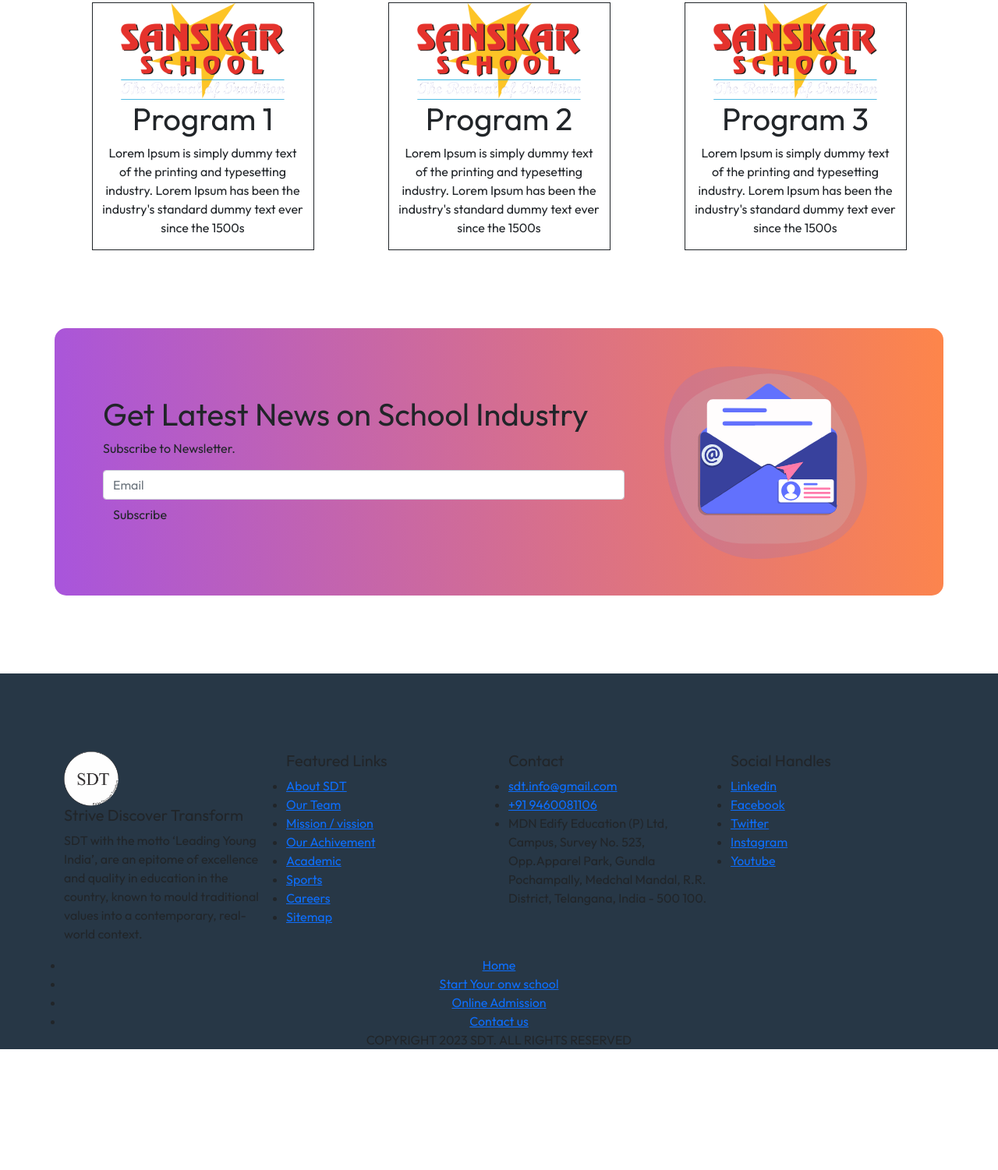
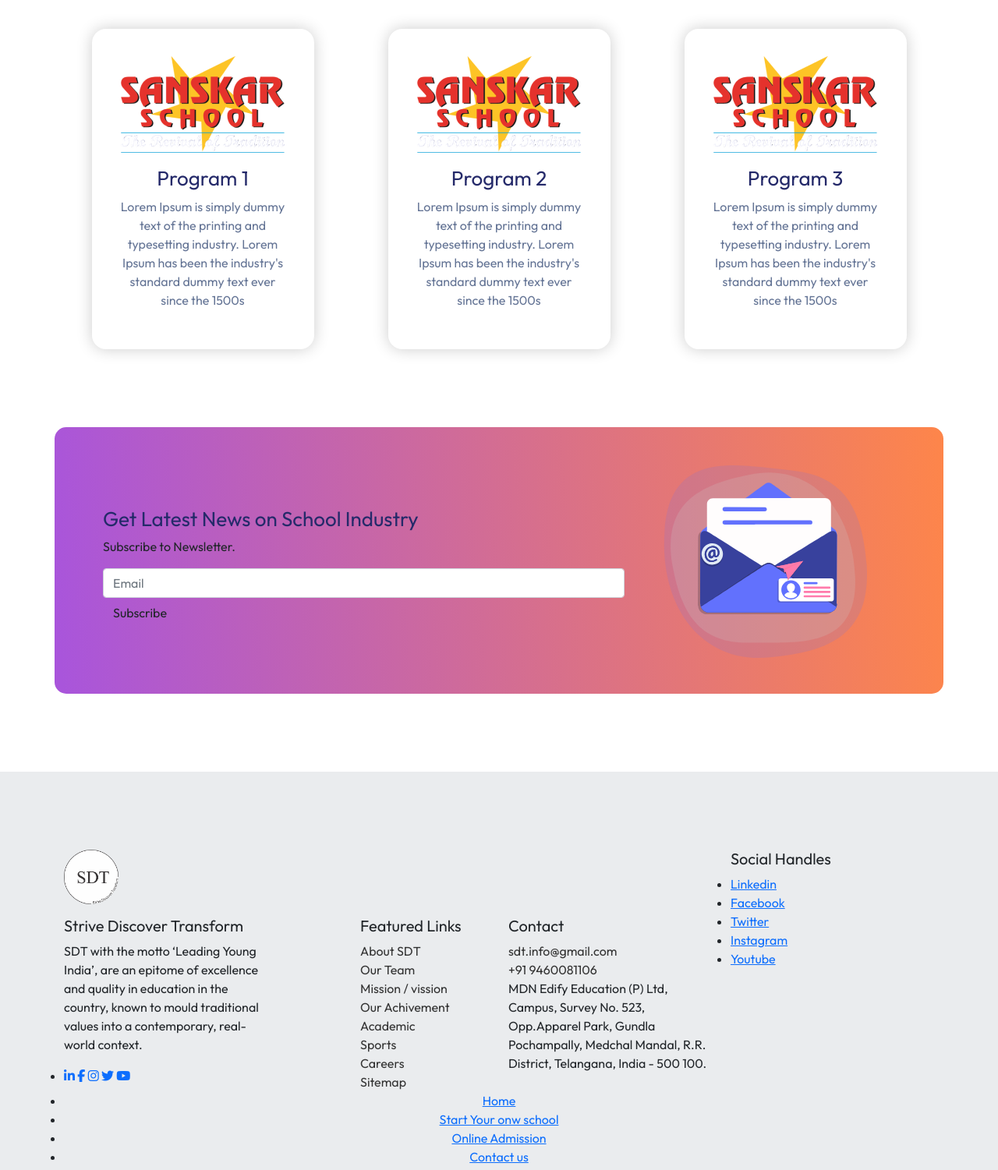
Before and after one commit to vishalsanskar/newsdt, a plain HTML site: page index.html in a window 1280 px wide. Shown: the part 1979-3480 px from the top of the page at 78% size. Before the commit the page ends 3325 px from the top, so only its background shows below. Drawn offline with nearby package versions, Linux system fonts and the light colour scheme; a small style sheet from the web is missing.

Commit message:
more code

```diff
--- a/index.html
+++ b/index.html
@@ -16,7 +16,8 @@
     <link href="https://cdnjs.cloudflare.com/ajax/libs/OwlCarousel2/2.0.0-beta.3/assets/owl.carousel.min.css" rel="stylesheet">
     <link href="https://cdnjs.cloudflare.com/ajax/libs/OwlCarousel2/2.0.0-beta.3/assets/owl.theme.default.min.css" rel="stylesheet">
     <!-- font awesome icons -->
-    <link rel="stylesheet" href="https://stackpath.bootstrapcdn.com/font-awesome/4.7.0/css/font-awesome.min.css" integrity="sha512-z3gLpd7yknf1YoNbCzqRKc4qyor8gaKU1qmn+CShxbuBusANI9QpRohGBreCFkKxLhei6S9CQXFEbbKuqLg0DA==" crossorigin="anonymous" referrerpolicy="no-referrer" />
+      <!-- font awesome 6 icons -->
+      <link rel="stylesheet" href="https://cdnjs.cloudflare.com/ajax/libs/font-awesome/6.5.1/css/all.min.css" integrity="sha512-DTOQO9RWCH3ppGqcWaEA1BIZOC6xxalwEsw9c2QQeAIftl+Vegovlnee1c9QX4TctnWMn13TZye+giMm8e2LwA==" crossorigin="anonymous" referrerpolicy="no-referrer" />
   <!-- main CSS -->
   <link href="./less/style.css" rel="stylesheet" crossorigin="anonymous">
 
@@ -394,15 +395,25 @@
           <footer class="sec-top-bottom pb-0">
             <div class="container">
               <div class="row">
-                <div class="col-md-3">
+                <div class="col-md-3 foorter-about">
                   <a href="#" class="footer_logo">
                     <img src="./image/logo001.png">
                   </a>
-                  <h5>Strive Discover Transform</h5>
+                  <h5 class="mt-3">Strive Discover Transform</h5>
                   <p>SDT with the motto ‘Leading Young India’, are an epitome of excellence and quality in education in the country, known to mould traditional values into a contemporary, real-world context.</p>
+                  <ul>
+                    <li>
+                      <a href="#"><i class="fa-brands fa-linkedin-in"></i></a>
+                      <a href="#"><i class="fa-brands fa-facebook-f"></i></a>
+                      <a href="#"><i class="fa-brands fa-instagram"></i></a>
+                      <a href="#"><i class="fa-brands fa-twitter"></i></a>
+                      <a href="#"><i class="fa-brands fa-youtube"></i></a>
+                    </li>
+                  </ul>
                 </div>
-                <div class="col-md-3">
-                  <h5>Featured Links</h5>
+                <div class="col-md-1"></div>
+                <div class="col-md-2 footer-links">
+                  <h5 class="">Featured Links</h5>
                   <ul>
                     <li><a href="#">About SDT</a></li>
                     <li><a href="#">Our Team</a></li>
@@ -414,7 +425,7 @@
                     <li><a href="#">Sitemap</a></li>
                   </ul>
                 </div>
-                <div class="col-md-3">
+                <div class="col-md-3 footer-links">
                   <h5>Contact</h5>
                   <ul>
                     <li><a href="#">sdt.info@gmail.com</a></li>
--- a/less/style.less
+++ b/less/style.less
@@ -10,6 +10,7 @@
     --menu-font-color: #2b2b2b;
     --active-color:#252a6a;
     --heading-font:40px;
+    --text-content-color: #647495;
 
 
 
@@ -38,7 +39,7 @@
     padding-bottom: 10px;
 }
 .content{
-    color: #647495;
+    color: var(--text-content-color);
     font-size: 16px;
     line-height: 24px;
 }
@@ -205,8 +206,22 @@ section.franchise-programs-sec{
     .container{
         .row{
             .franchise-program{
-                border: solid 1px ;
                 text-align: center;
+                padding: 35px;
+                border-radius: 18px;
+                box-shadow: 0 0 20px rgba(0,0,0,.2);
+                overflow: hidden;
+
+                h1{
+                    color: #252a6a;
+    font-size: 26px;
+    padding: 0px 0px;
+    margin-top: 17px;
+                }
+                p{
+                    color: var(--text-content-color);
+                }
+
 
             }
         }
@@ -214,7 +229,24 @@ section.franchise-programs-sec{
 }
 
 
-
+// section.franchise-programs-sec .container .row .franchise-program {
+//     /* border: solid 1px #bbbecf; */
+//     text-align: center;
+//     padding: 35px;
+//     border-radius: 18px;
+//     /* background: #eff2ff; */
+//     box-shadow: 0 0 20px rgba(0,0,0,.2);
+//     overflow: hidden;
+// }
+h1 {
+    color: #252a6a;
+    font-size: 26px;
+    padding: 0px 0px;
+    margin-top: 17px;
+}
+// p {
+//     color: #64789e;
+// }
 
 
 
@@ -236,7 +268,8 @@ section.franchise-programs-sec{
 footer{
     // background: var(--color-primary);
     // background: var(--primary-background-color);
-    background: #273746;
+    // background: #273746;
+    background: #EAECEE;
 
 
                 a.footer_logo{
@@ -249,8 +282,22 @@ footer{
                     }
                 }
 
+                .footer-links {
+                    h5 {
+                        padding-top: 86px;
+                        }
+                    ul{
+                        list-style: none;
+                        li{
+                            a{
+                                text-decoration: none;
+                                color: #333;
+                            }
+                        }
+                    }
+
         }
-
+    }
 
 
 
```
Also changed, not shown: contactus.html (+2 -2 lines), less/style.css.
